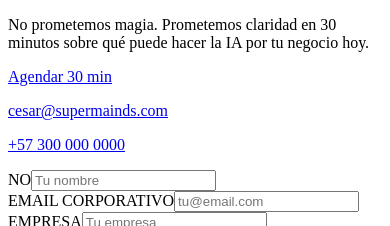
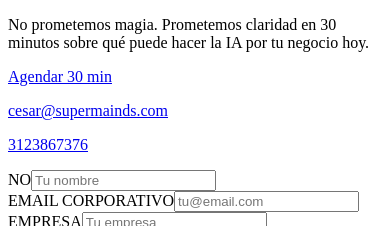
Before and after one commit to supermainds/page, a React (Vite) app: page / in a window 390 px wide. Shown: the part 3860-4086 px from the top of the page. Built offline with nearby package versions, Linux system fonts and the light colour scheme; the HTML template or start-up script is replaced by a standard one.

Commit message:
Ajusta hero y contacto en mobile

```diff
--- a/src/data/site.json
+++ b/src/data/site.json
@@ -4,7 +4,7 @@
     "tagline": "AI para humanos. Impacto en menos de 90 días. Acelerador de IA humana y ética para Latam.",
     "address": "Bogotá, Colombia",
     "email": "cesar@supermainds.com",
-    "phone": "+57 300 000 0000"
+    "phone": "3123867376"
   },
   "navigation": [
     { "label": "Inicio", "path": "/" },
--- a/src/styles/components/_hero.scss
+++ b/src/styles/components/_hero.scss
@@ -173,6 +173,10 @@
   }
 
   @include respond-to('sm') {
-    height: clamp(520px, 78vh, 640px);
+    height: clamp(700px, 78vh, 700px);
+
+    .hero__bg {
+      background-position: 70%;
+    }
   }
 }
--- a/src/styles/components/_page-sections.scss
+++ b/src/styles/components/_page-sections.scss
@@ -34,6 +34,7 @@
 
   &__header {
     @include container;
+    width: 100%;
     display: grid;
     grid-template-columns: 1fr 1fr;
     gap: $spacing-2xl;
```
